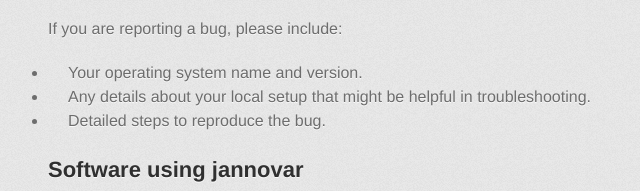
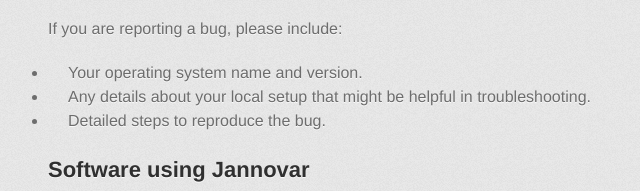
Before and after one commit to charite/jannovar, a plain HTML site: page index.html in a window 1280 px wide. Shown: the part 774-965 px from the top of the page, 282-922 px from the left. Drawn offline with Linux system fonts and the light colour scheme; a web font is replaced by a local one.

Commit message:
Update index.html

```diff
--- a/index.html
+++ b/index.html
@@ -47,7 +47,7 @@
 </ul>
 
 <h2>
-<a id="downloads" class="anchor" href="#downloads" aria-hidden="true"><span class="octicon octicon-link"></span></a>Software using jannovar</h2>
+<a id="downloads" class="anchor" href="#downloads" aria-hidden="true"><span class="octicon octicon-link"></span></a>Software using Jannovar</h2>
 
 <p>Jannovar can be used from the command line to annotate VCF files, but it is also a complete Java programming library that can be used within larger applications.
 For instance, the <a href="http://www.sanger.ac.uk/resources/databases/exomiser/">Exomiser</a> is a Web server that can be used to prioritise candidate genes in exome sequencing studies.
```
